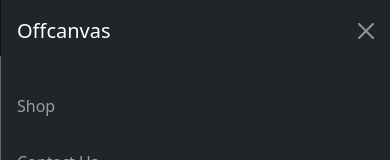
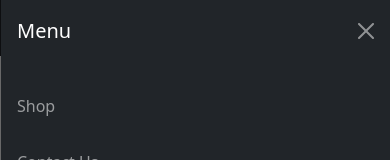
Before and after one commit to Donald-Edinam/novabuzzer, a React (Vite) app: page / in a window 390 px wide. Both pictures are taken after a click on the button "Toggle navigation". Shown: the top 160 px of the page. Built offline with nearby package versions, Linux system fonts and the light colour scheme; no server answers.

Commit message:
Update Navbar.jsx

```diff
--- a/src/components/Navbar.jsx
+++ b/src/components/Navbar.jsx
@@ -12,7 +12,7 @@ const Navbar = ({ cart }) => {
           </button>
           <div class="offcanvas offcanvas-end text-bg-dark" tabindex="-1" id="offcanvasNavbar2" aria-labelledby="offcanvasNavbar2Label">
             <div class="offcanvas-header">
-              <h5 class="offcanvas-title" id="offcanvasNavbar2Label">Offcanvas</h5>
+              <h5 class="offcanvas-title" id="offcanvasNavbar2Label">Menu</h5>
               <button type="button" class="btn-close btn-close-white" data-bs-dismiss="offcanvas" aria-label="Close"></button>
             </div>
             <div class="offcanvas-body">
```
